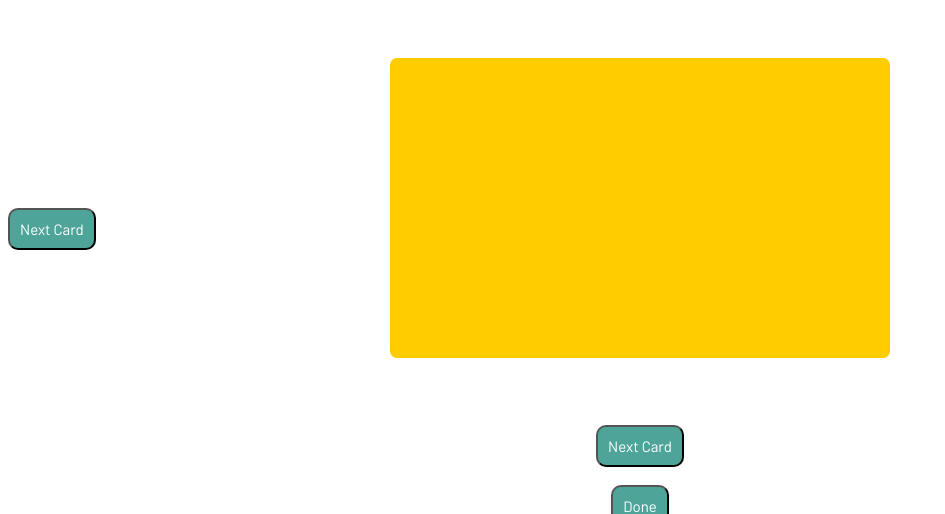
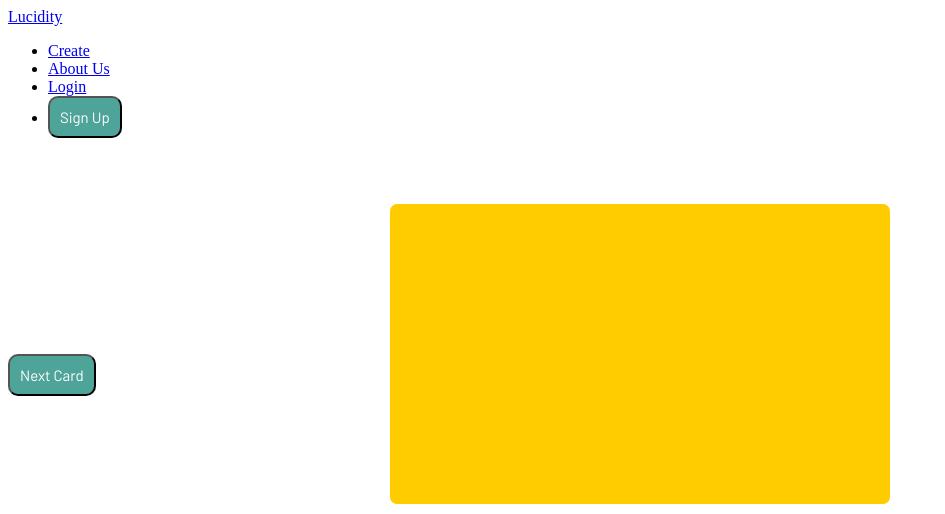
Before and after one commit to adelinowona/Flashcards-Lucidity, a Python web app: template templates/flashcard.html in a window 1280 px wide. Shown: the top 514 px of the page, without its empty margins (0-945 px from the left). Run offline with Jinja, Linux system fonts and the light colour scheme; the template is opened without the code that fills it, so the values that code supplies are empty.

Commit message:
Update flashcard.html

```diff
--- a/templates/flashcard.html
+++ b/templates/flashcard.html
@@ -8,7 +8,23 @@
     <title>Flashcards</title>
   </head>
   <body>
-
+      <nav class="navbar">
+        <a href="/" class="logo">Lucidity</a>
+        <ul class="main-nav">
+            <li>
+                <a href="/" class="nav-links">Create</a>
+            </li>
+            <li>
+                <a href="#" class="nav-links">About Us</a>
+            </li>
+            <li>
+                <a href="#" class="nav-links">Login</a>
+            </li>
+            <li>
+                <a href="#" class="nav-links"><button class="button-nav" type="button" name="button">Sign Up</button></a>
+            </li>
+        </ul>
+      </nav>
   <div class="flip3D">
     <div class="back">
        <p><br><br><br>{{my_answer}}</p>
```
